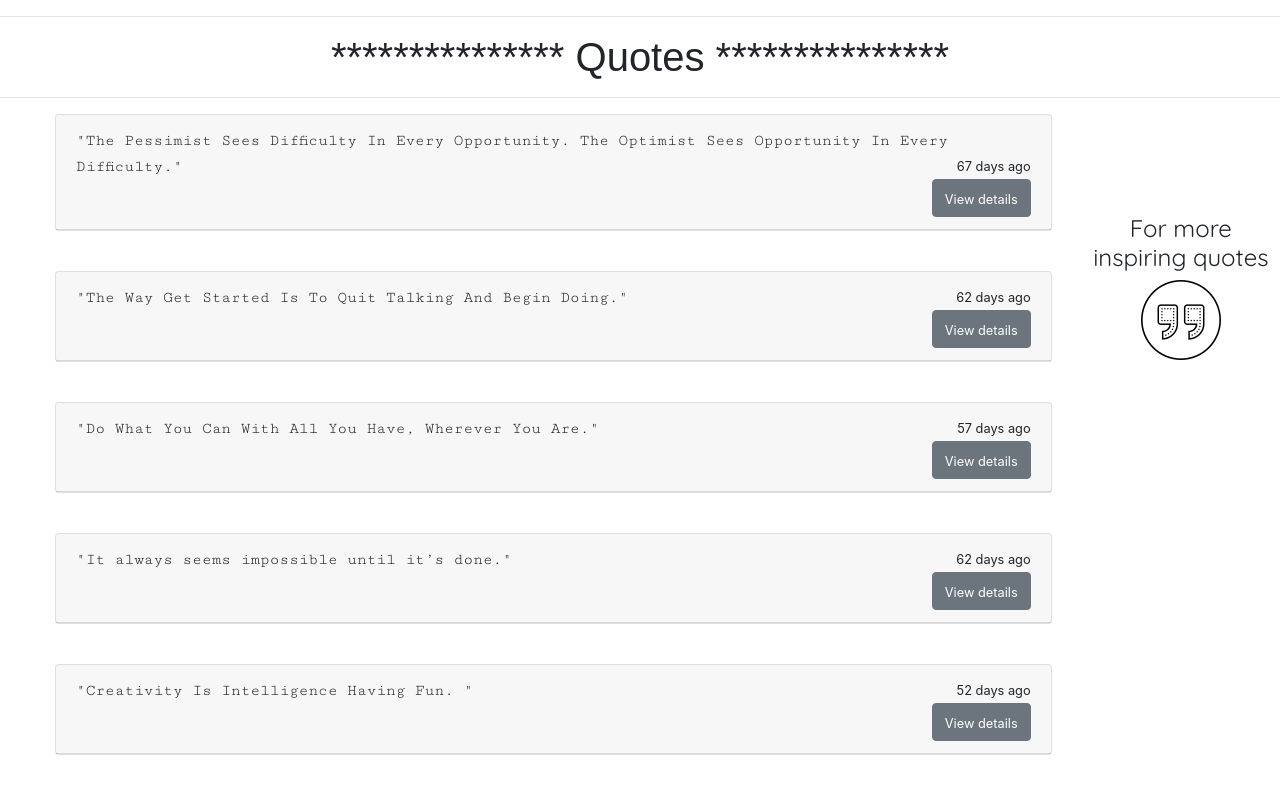
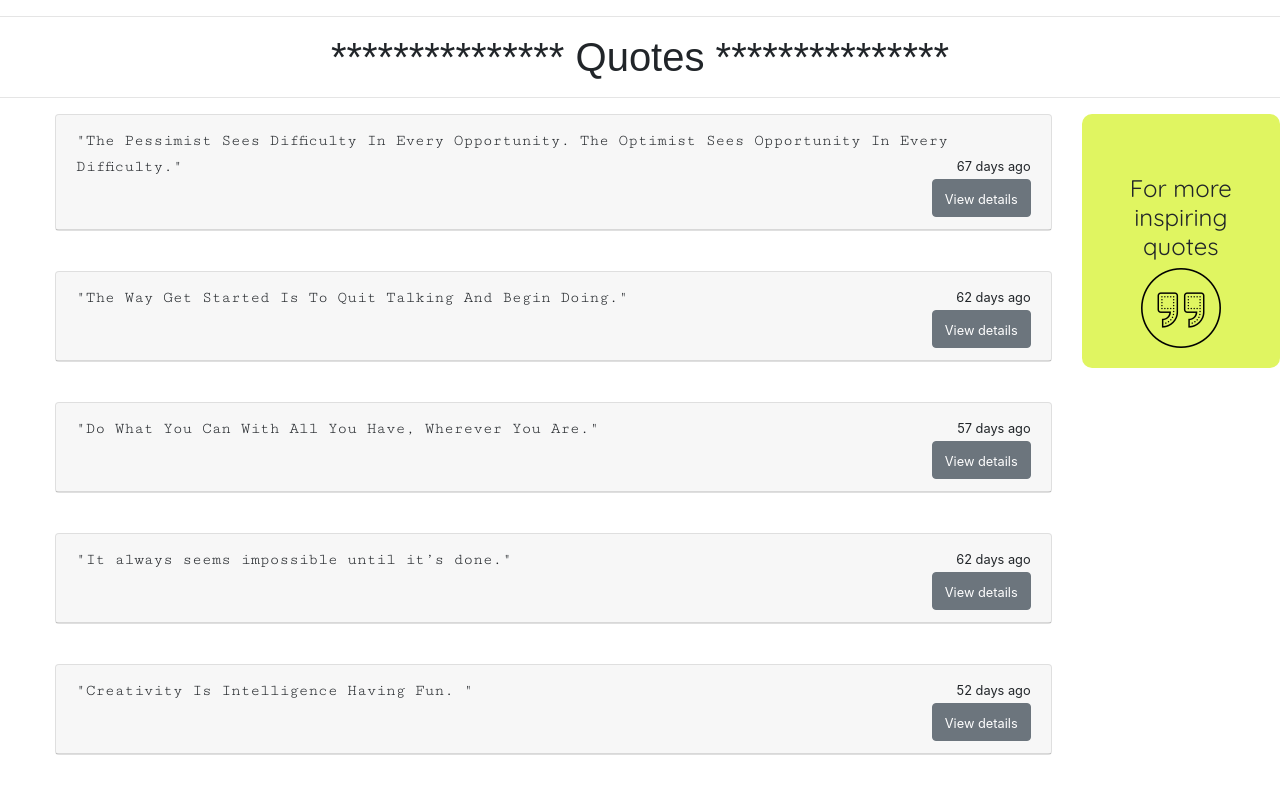
Before and after one commit to mugendinjue/Quote-App, an Angular app: page / in a window 1280 px wide. Shown: the top 793 px of the page. Built offline with nearby package versions, Linux system fonts and the light colour scheme; a web font is replaced by a local one.

Commit message:
Add a card

```diff
--- a/src/app/quotes/quotes.component.html
+++ b/src/app/quotes/quotes.component.html
@@ -20,7 +20,7 @@
             </ul>
         </div>
         <div class="col-md-2" >
-            <div id="link">
+            <div class="card-body" id="link">
                 <h4>For more inspiring quotes</h4>
                 <a href="https://lifehacks.io/life-quotes/"><img src="assets/link.png" alt=""></a>
             </div>
--- a/src/styles.css
+++ b/src/styles.css
@@ -29,7 +29,9 @@ h1 {
 #link {
     position: fixed;
     text-align: center;
-    padding-top: 100px;
+    padding-top: 60px;
+    background-color: #E0F561 ;
+    border-radius: 10px;
     font-family: 'Lexend Tera', sans-serif;
     font-family: 'Cutive Mono', monospace;
     font-family: 'Vidaloka', serif;
```
